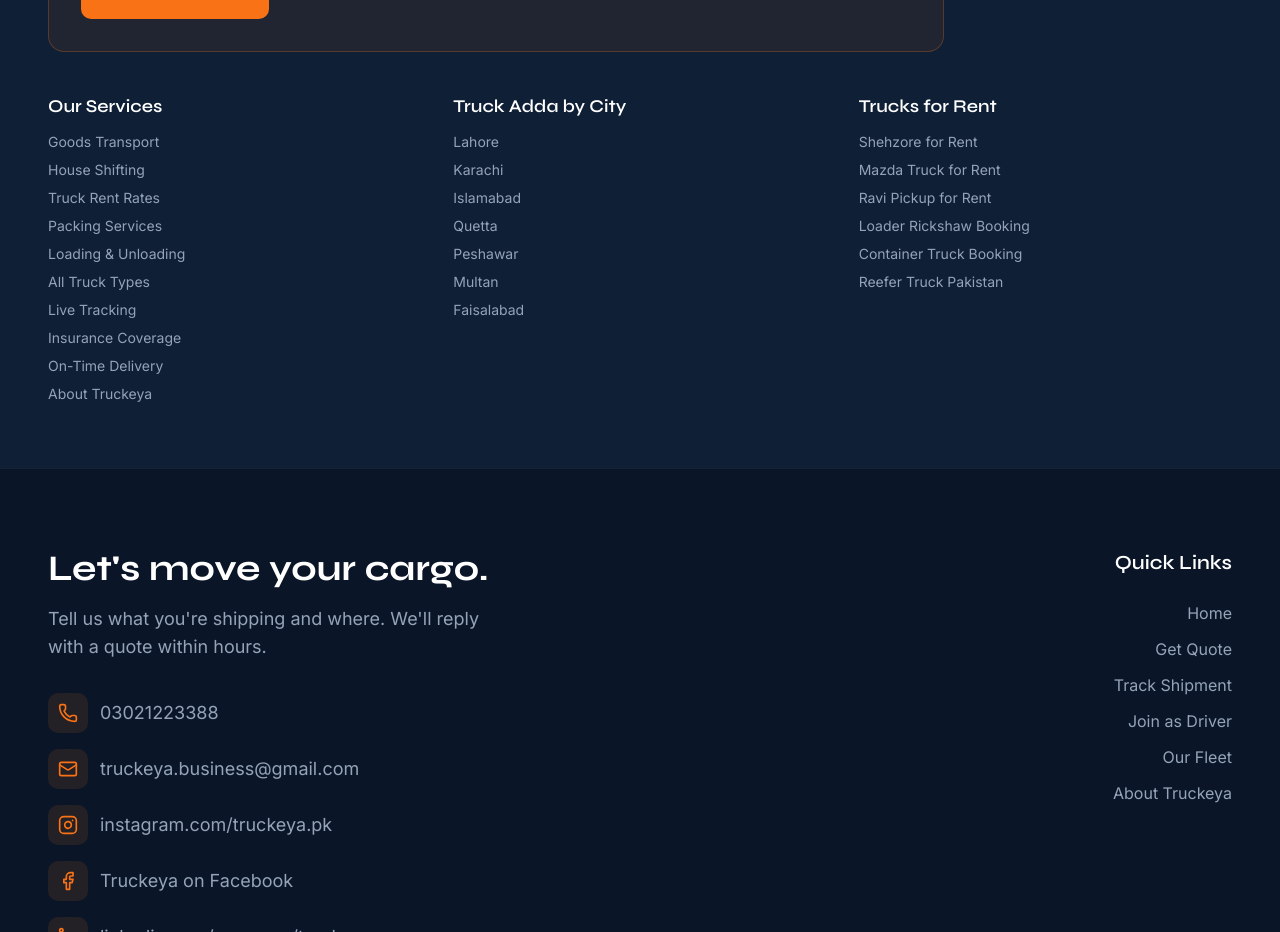
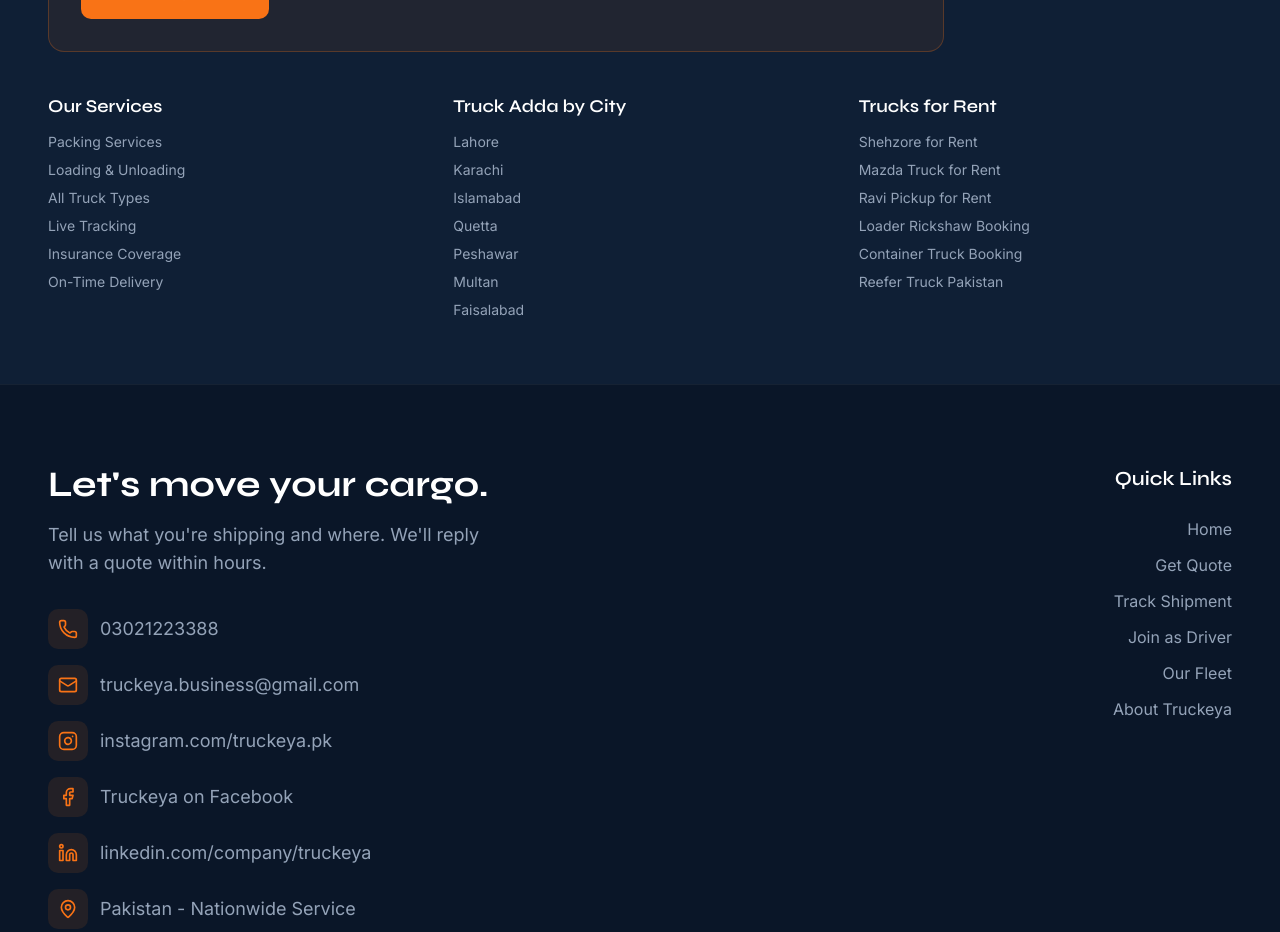
Before and after one commit to 0MaTeeN0/Truckeya, a React (Vite) app: page /online-truck-booking-pakistan in a window 1280 px wide. Shown: the part 2580-3512 px from the top of the page. Built offline with nearby package versions, Linux system fonts and the light colour scheme.

Commit message:
Refactor seoPages filter logic for service group

```diff
--- a/src/pages/SeoPage.tsx
+++ b/src/pages/SeoPage.tsx
@@ -127,7 +127,7 @@ Get Free Quote
 <div key={g}>
 <h3 className="font-heading text-lg font-semibold mb-3" style={{ color: '#ffffff' }}>{groupTitles[g]}</h3>
 <nav className="flex flex-col gap-2">
-{seoPages.filter((p) => p.group === g && p.slug !== page.slug).map((p) => (
+{seoPages.filter((p) => (g === 'service' ? ['packing-services-pakistan', 'loading-unloading-services-pakistan', 'all-truck-types-pakistan', 'live-cargo-tracking-pakistan', 'cargo-insurance-pakistan', 'on-time-truck-delivery-pakistan'].includes(p.slug) : p.group === g) && p.slug !== page.slug).map((p) => (
 <Link key={p.slug} to={'/' + p.slug} className="text-sm transition-colors hover:text-[#f97316]" style={{ color: '#94a3b8' }}>
 {p.navLabel}
 </Link>
```
